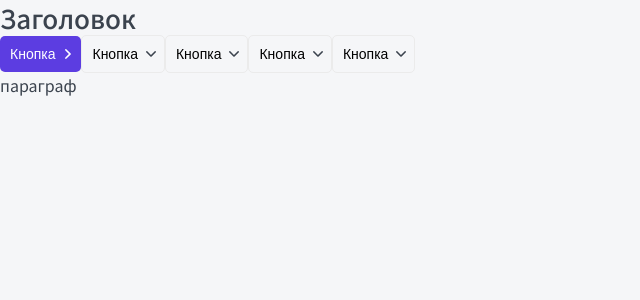
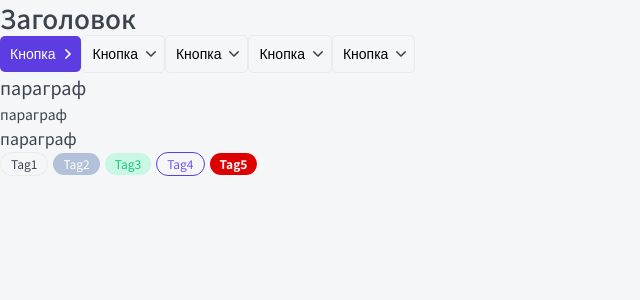
Before and after one commit to Svyat0y/top-app, a Next.js app: page / in a window 1280 px wide. Shown: the top 300 px of the page, without its empty margins (0-640 px from the left). Built offline with nearby package versions, Linux system fonts and the light colour scheme.

Commit message:
added the new Tag component for categories

```diff
--- a/components/Pteg/Pteg.module.css
+++ b/components/Ptag/Ptag.module.css
@@ -2,17 +2,17 @@
     margin: 0;
 }
 
-.p18 {
+.l {
     font-size: 18px;
     line-height: 29px;
 }
 
-.p16 {
+.m {
     font-size: 16px;
     line-height: 24px;
 }
 
-.p14 {
+.s {
     font-size: 14px;
     line-height: 24px;
 }
--- /dev/null
+++ b/components/Ptag/Ptag.tsx
@@ -0,0 +1,17 @@
+import {PtagProps} from './Ptag.props';
+import styles      from './Ptag.module.css';
+import cn          from 'classnames';
+
+
+export const Ptag = ({children, size = 'm', className, ...props}: PtagProps): JSX.Element => {
+    return (
+        <p className={cn(styles.p, className, {
+            [styles.l]: size == 'l',
+            [styles.m]: size == 'm',
+            [styles.s]: size == 's'
+        })} {...props}
+        >
+            {children}
+        </p>
+    );
+};
--- a/components/Pteg/Pteg.tsx
+++ /dev/null
@@ -1,17 +0,0 @@
-import styles      from './Pteg.module.css';
-import {PtegProps} from './Pteg.props';
-import cn          from 'classnames';
-
-
-export const Pteg = ({children, pSize = 16, className, ...props}: PtegProps): JSX.Element => {
-    return (
-        <p className={cn(styles.p, className, {
-            [styles.p18]: pSize == 18,
-            [styles.p16]: pSize == 16,
-            [styles.p14]: pSize == 14
-        })} {...props}
-        >
-            {children}
-        </p>
-    );
-};
--- /dev/null
+++ b/components/Tag/Tag.module.css
@@ -0,0 +1,49 @@
+.tag {
+    display: inline-block;
+
+    box-sizing: border-box;
+    margin-right: 5px;
+
+    border-radius: 20px;
+}
+
+.m {
+    padding: 5px 10px;
+
+    font-size: 14px;
+    line-height: 14px;
+}
+
+.s {
+    padding: 5px 10px;
+
+    font-size: 12px;
+    line-height: 12px;
+}
+
+.ghost {
+    border: 1px solid var(--gray-light);
+}
+
+.red {
+    color: var(--white);
+    background: var(--tag-bg-red);
+
+    font-weight: bold;
+}
+
+.gray {
+    color: var(--white);
+    background: var(--tag-bg-gray);
+}
+
+.green {
+    color: var(--green);
+    border: none;
+    background: var(--green-light);
+}
+
+.primary {
+    color: var(--tag-color);
+    border: 1px solid var(--primary);
+}
--- /dev/null
+++ b/components/Tag/Tag.tsx
@@ -0,0 +1,25 @@
+import {TagProps} from './Tag.props';
+import styles     from './Tag.module.css';
+import cn         from 'classnames';
+
+
+export const Tag = ({children, size = 's', color = 'ghost', href, className, ...props}: TagProps): JSX.Element => {
+    return (
+        <div className={cn(styles.tag, className, {
+            [styles.s]: size == 's',
+            [styles.m]: size == 'm',
+            [styles.ghost]: color == 'ghost',
+            [styles.gray]: color == 'gray',
+            [styles.green]: color == 'green',
+            [styles.primary]: color == 'primary',
+            [styles.red]: color == 'red',
+        })} {...props}
+        >
+            {
+                href
+                    ? <a target='_blank' href={href}>{children}</a>
+                    : <>{children}</>
+            }
+        </div>
+    );
+};
--- a/components/index.ts
+++ b/components/index.ts
@@ -1,3 +1,4 @@
 export * from './Hteg/Hteg';
-export * from './Pteg/Pteg';
+export * from './Ptag/Ptag';
 export * from './Button/Button';
+export * from './Tag/Tag';
--- a/pages/index.tsx
+++ b/pages/index.tsx
@@ -1,4 +1,4 @@
-import {Htag, Button, Pteg} from '../components';
+import {Htag, Button, Ptag, Tag} from '../components';
 
 
 export default function Home(): JSX.Element {
@@ -10,7 +10,15 @@ export default function Home(): JSX.Element {
             <Button appearance='ghost' arrow='down'>Кнопка</Button>
             <Button appearance='ghost' arrow='down'>Кнопка</Button>
             <Button appearance='ghost' arrow='down'>Кнопка</Button>
-            <Pteg>параграф</Pteg>
+            <Ptag size='l'>параграф</Ptag>
+            <Ptag size='s'>параграф</Ptag>
+            <Ptag>параграф</Ptag>
+
+            <Tag>Tag1</Tag>
+            <Tag size='s' color='gray'>Tag2</Tag>
+            <Tag color='green'>Tag3</Tag>
+            <Tag color='primary'>Tag4</Tag>
+            <Tag href='https://google.com.ua' color='red'>Tag5</Tag>
         </div>
     );
 }
--- a/styles/globals.css
+++ b/styles/globals.css
@@ -29,4 +29,7 @@ a {
     --green: #1DC37E;
     --green-light: #C8F8E4;
     --font-family: "Noto Sans KR", sans-serif;
+    --tag-color: #7653FC;
+    --tag-bg-gray: #B3C0D9;
+    --tag-bg-red: #DE0000;
 }
```
Also changed, not shown: components/Ptag/Ptag.props.ts (added, +7 -0 lines), components/Pteg/Pteg.props.ts (deleted, +0 -7 lines), components/Tag/Tag.props.ts (added, +9 -0 lines). Lines whose indentation alone changed are shown as unchanged.
